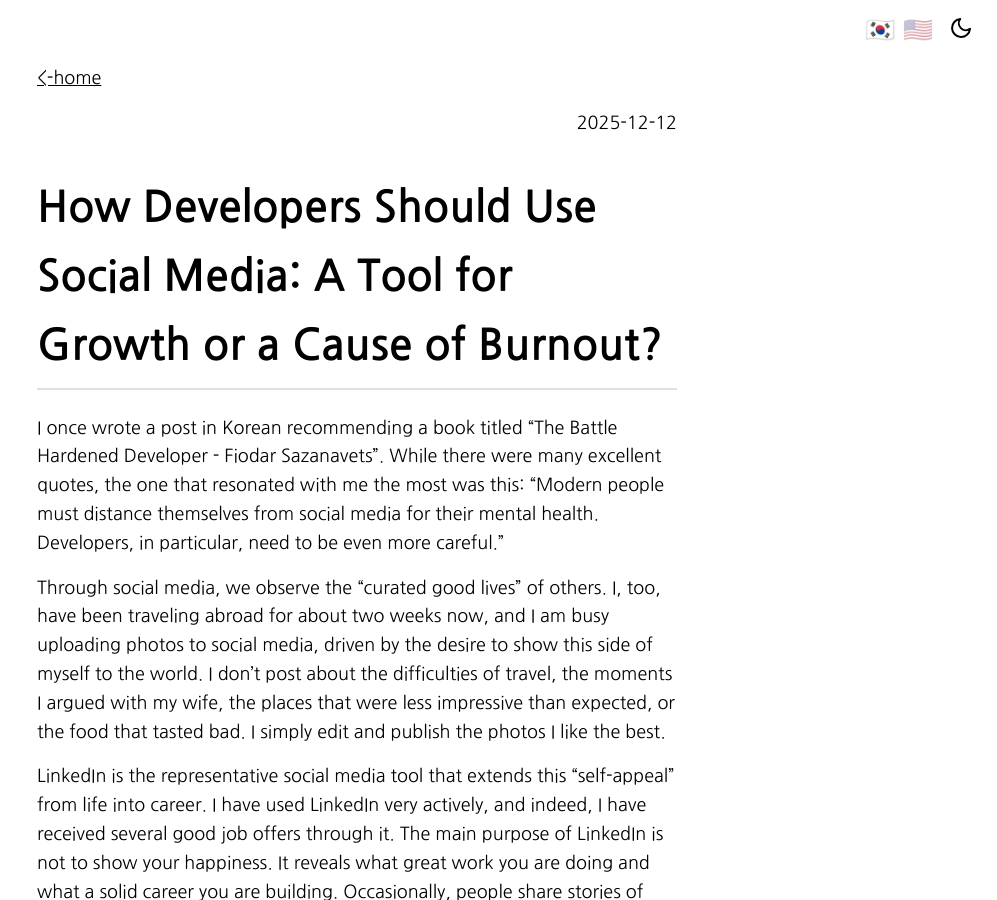
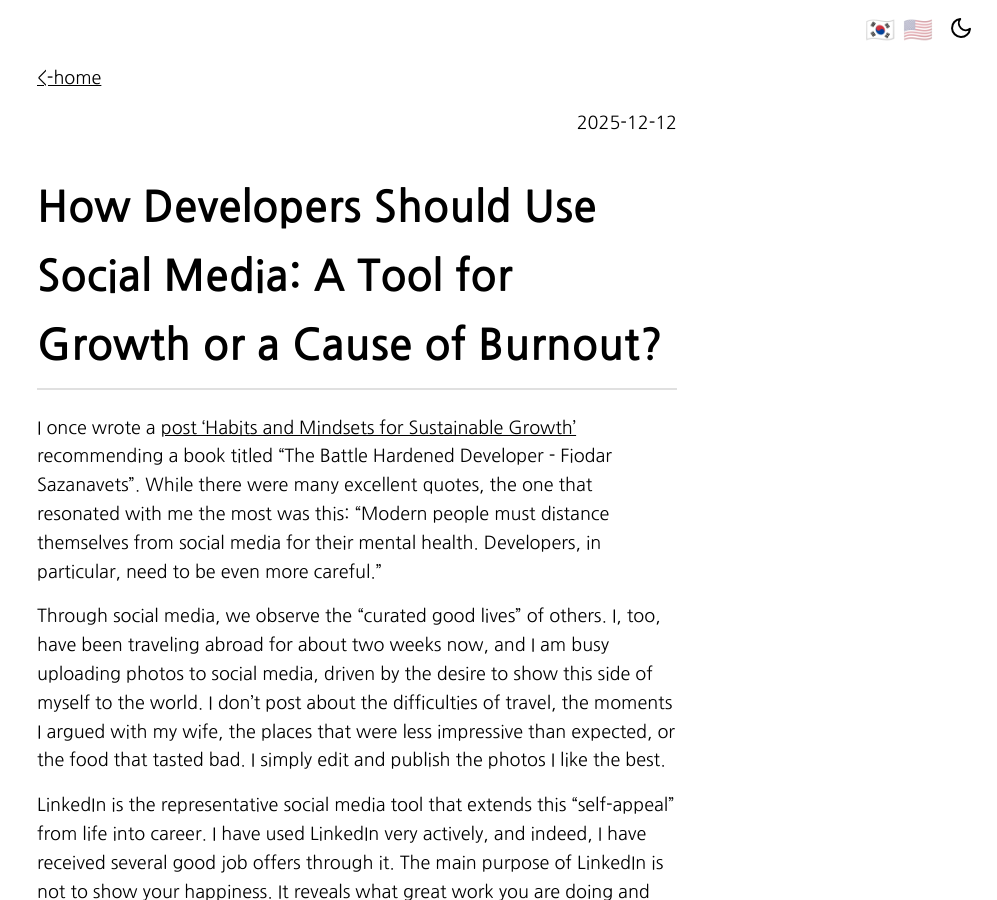
Before and after one commit to wnjoon/wnjoon.github.io, a Jekyll site: the page built from _posts/2025-12-12-sns-for-developer-en.md, in a window 1280 px wide and 900 px high. Shown: the whole window, without its empty margins (283-1280 px from the left). Built offline with Jekyll 4.4.1, drawn with Linux system fonts in a browser that asks for light colours.

Commit message:
update post link to previous post

```diff
--- a/_posts/2025-12-12-sns-for-developer-en.md
+++ b/_posts/2025-12-12-sns-for-developer-en.md
@@ -33,7 +33,7 @@
           "text": "Unlike traditional careers that value 'belonging' to a big company until retirement, developers prioritize personal competence and happiness. This drives them to constantly seek growth, explore new opportunities, and prove their skills through personal projects even outside of work hours."
 ---
 
-I once wrote a post in Korean recommending a book titled "The Battle Hardened Developer - Fiodar Sazanavets". While there were many excellent quotes, the one that resonated with me the most was this: "Modern people must distance themselves from social media for their mental health. Developers, in particular, need to be even more careful."
+I once wrote a [post 'Habits and Mindsets for Sustainable Growth'](https://wnjoon.github.io/2025/09/15/tobe-good-developer-en/) recommending a book titled "The Battle Hardened Developer - Fiodar Sazanavets". While there were many excellent quotes, the one that resonated with me the most was this: "Modern people must distance themselves from social media for their mental health. Developers, in particular, need to be even more careful."
 
 Through social media, we observe the "curated good lives" of others. I, too, have been traveling abroad for about two weeks now, and I am busy uploading photos to social media, driven by the desire to show this side of myself to the world. I don't post about the difficulties of travel, the moments I argued with my wife, the places that were less impressive than expected, or the food that tasted bad. I simply edit and publish the photos I like the best.
 
```
Also changed, not shown: 1 other file.
